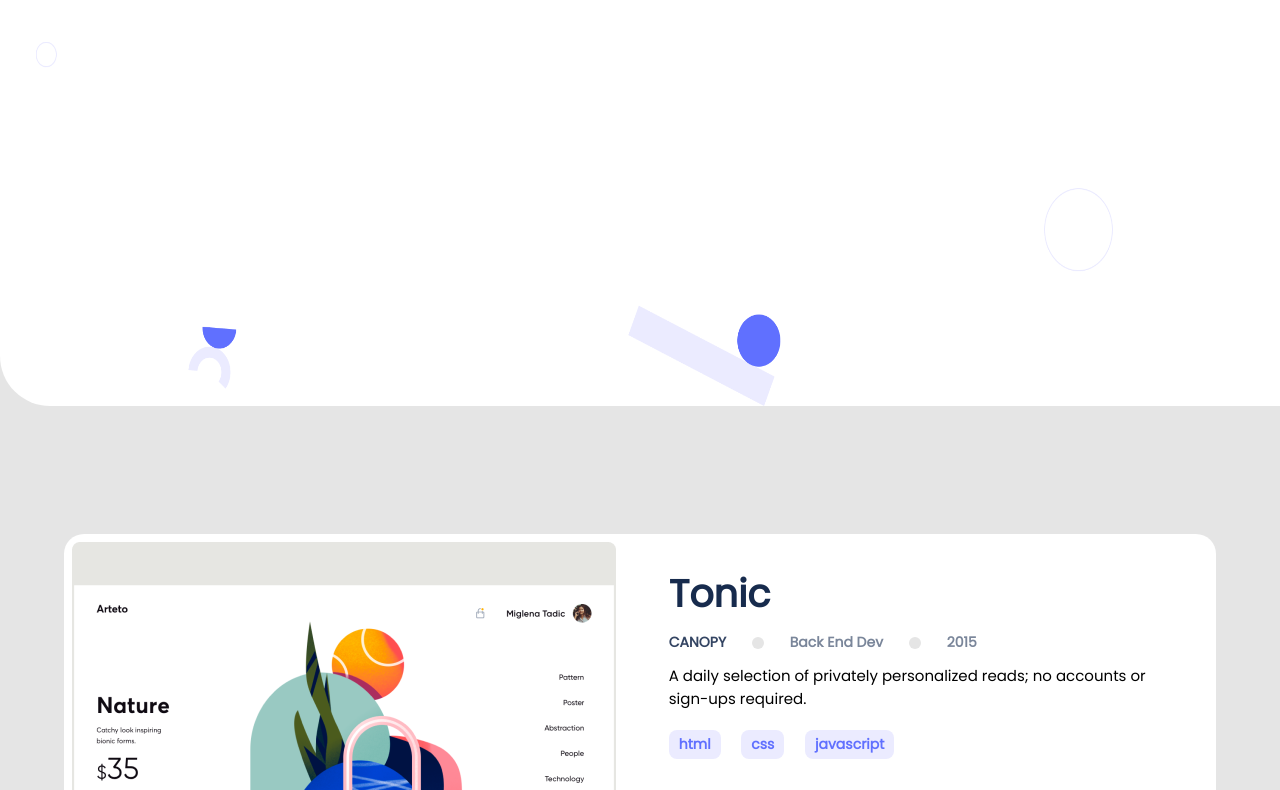
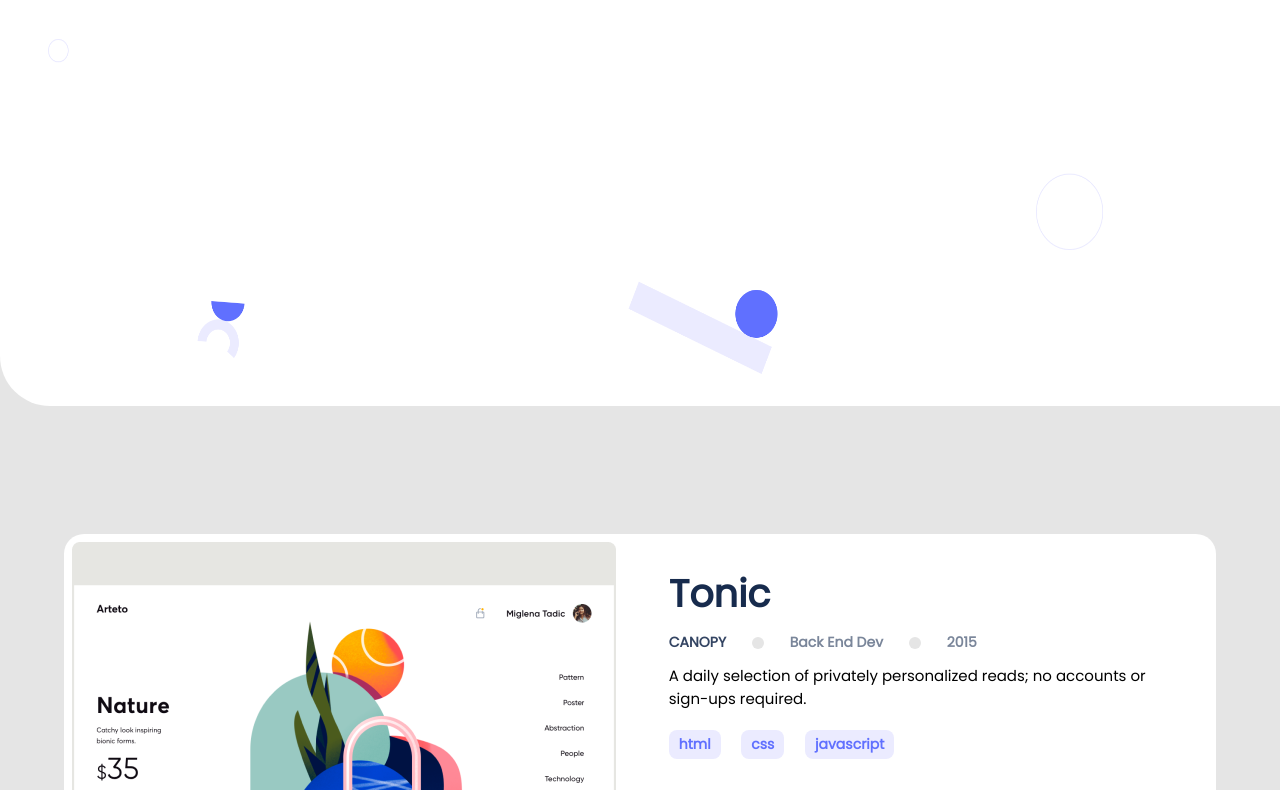
Before and after one commit to fatmahussein/_Portfolio, a website: page index.html in a window 1280 px wide. Shown: the part 441-1231 px from the top of the page. Drawn offline with Linux system fonts and the light colour scheme.

Commit message:
changes made to background image

```diff
--- a/styles.css
+++ b/styles.css
@@ -410,8 +410,9 @@ form {
   .heading {
     background: url(images/Header.png);
     background-repeat: no-repeat;
-    background-size: 100% 100%;
     background-color: #fff;
+    background-size: 98% 92%;
+    background-position: center;
   }
 
   .header-container {
```
